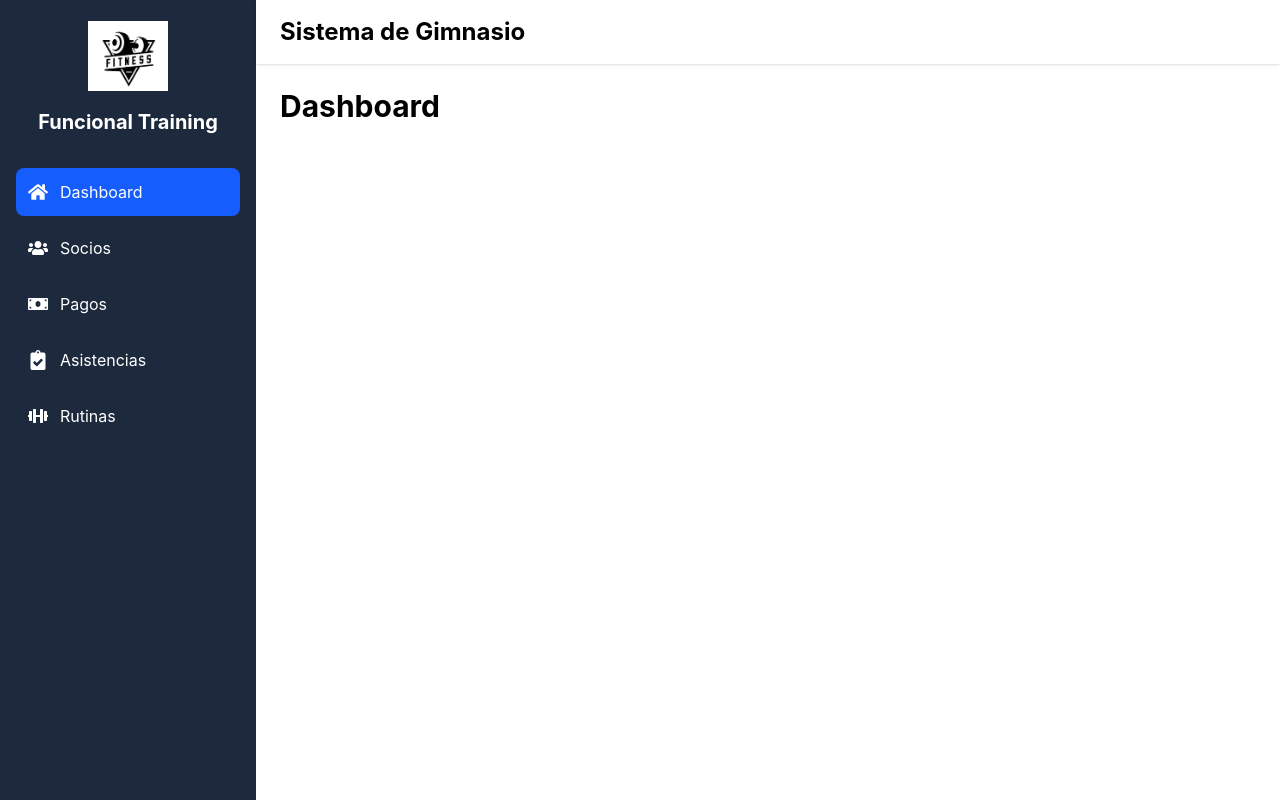
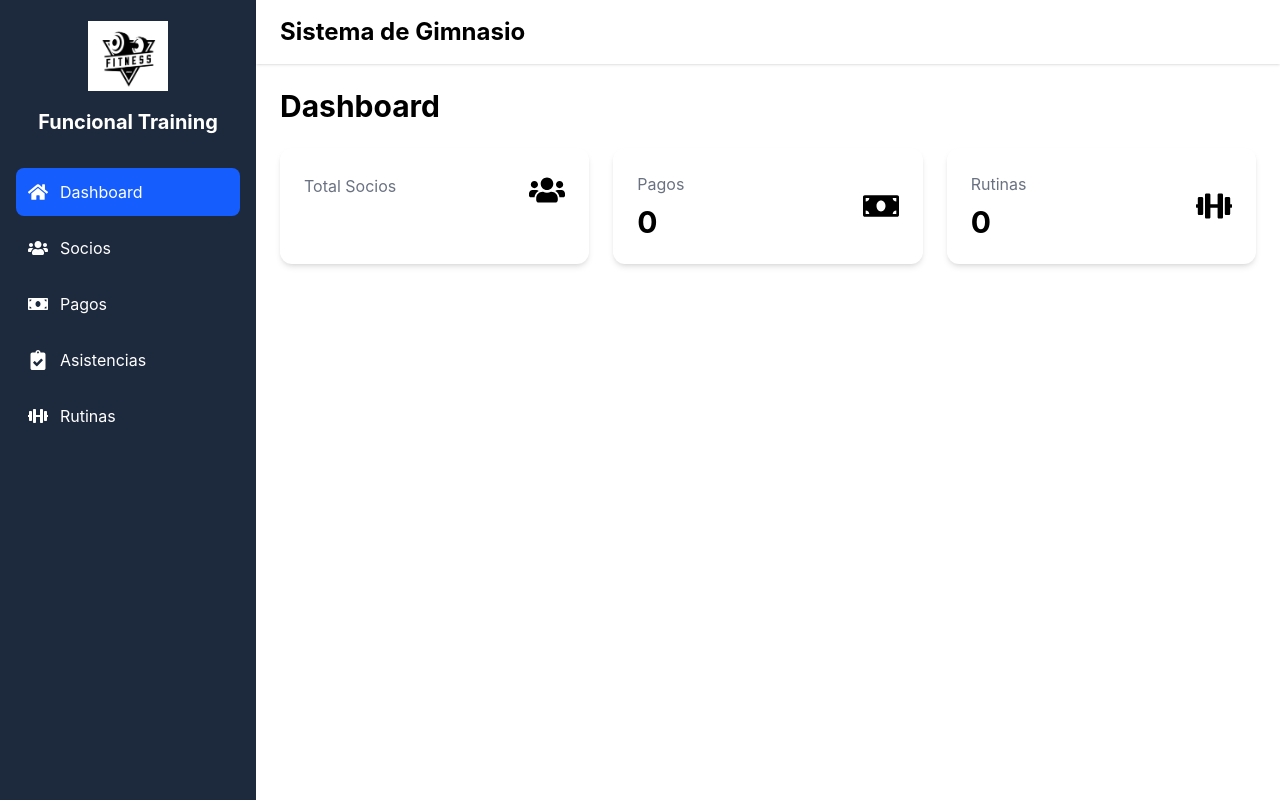
Before and after one commit to ArielGnz/gym-system, a React (Vite) app in the folder client/: page / in a window 1280 px wide. Built offline with nearby package versions, Linux system fonts and the light colour scheme.

Commit message:
StatCards en Dashboard

```diff
--- a/client/src/pages/Dashboard.jsx
+++ b/client/src/pages/Dashboard.jsx
@@ -1,4 +1,6 @@
 import Layout from "../components/layout/Layout";
+import StatCard from "../components/common/StatCard";
+import { FaUsers, FaMoneyBill, FaDumbbell } from "react-icons/fa";
 
 function Dashboard() {
     return (
@@ -6,6 +8,21 @@ function Dashboard() {
             <h1 className="text-3xl font-bold mb-6">
                 Dashboard
             </h1>
+
+            <div className="grid grid-cols-1 md:grid-cols-3 gap-6">
+                <StatCard
+                    titulo="Total Socios"
+                    valor=""
+                    icono={<FaUsers />} />
+                <StatCard
+                    titulo="Pagos"
+                    valor="0"
+                    icono={<FaMoneyBill />} />
+                <StatCard
+                    titulo="Rutinas"
+                    valor="0"
+                    icono={<FaDumbbell />} />
+            </div>
         </Layout>
     )
 }
```
